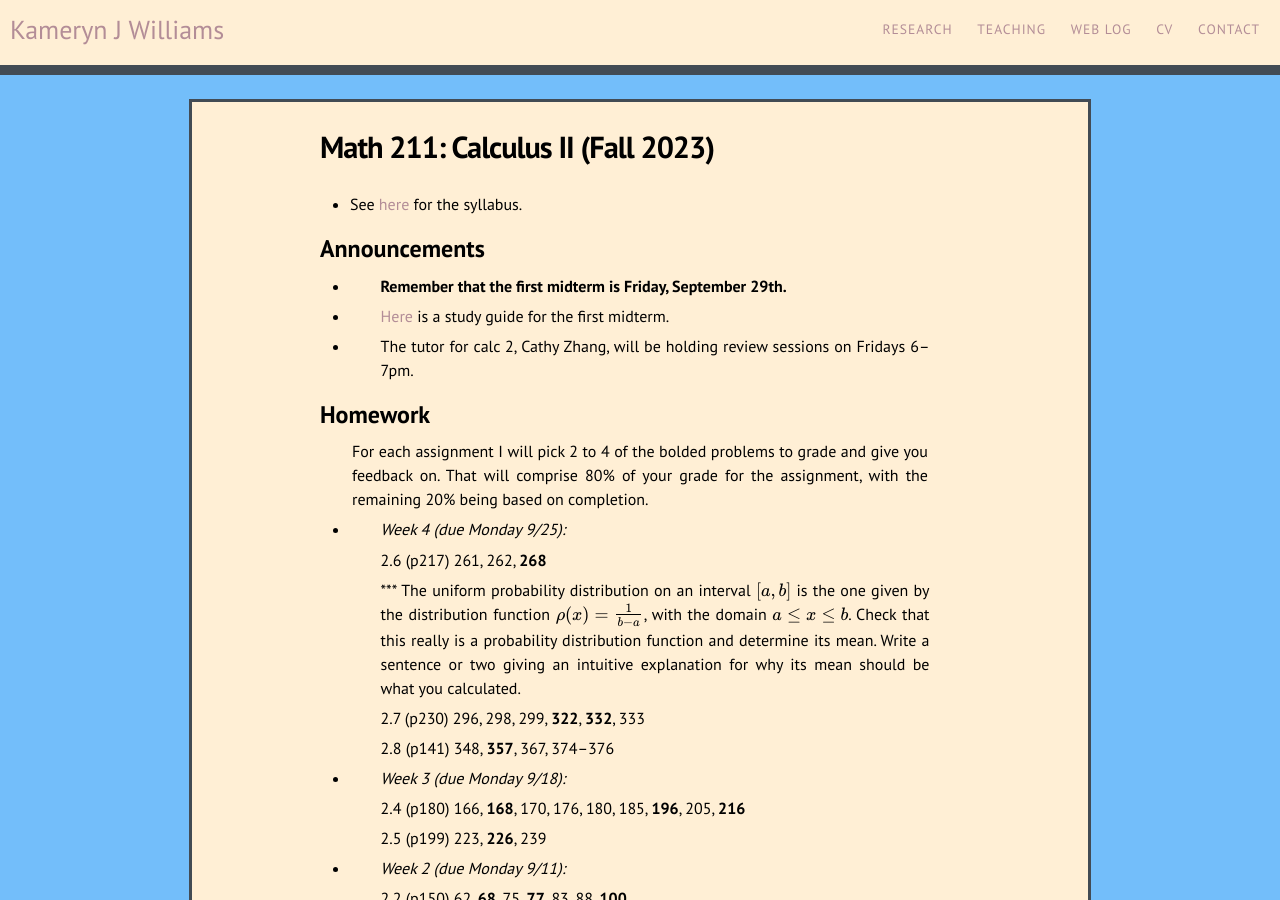
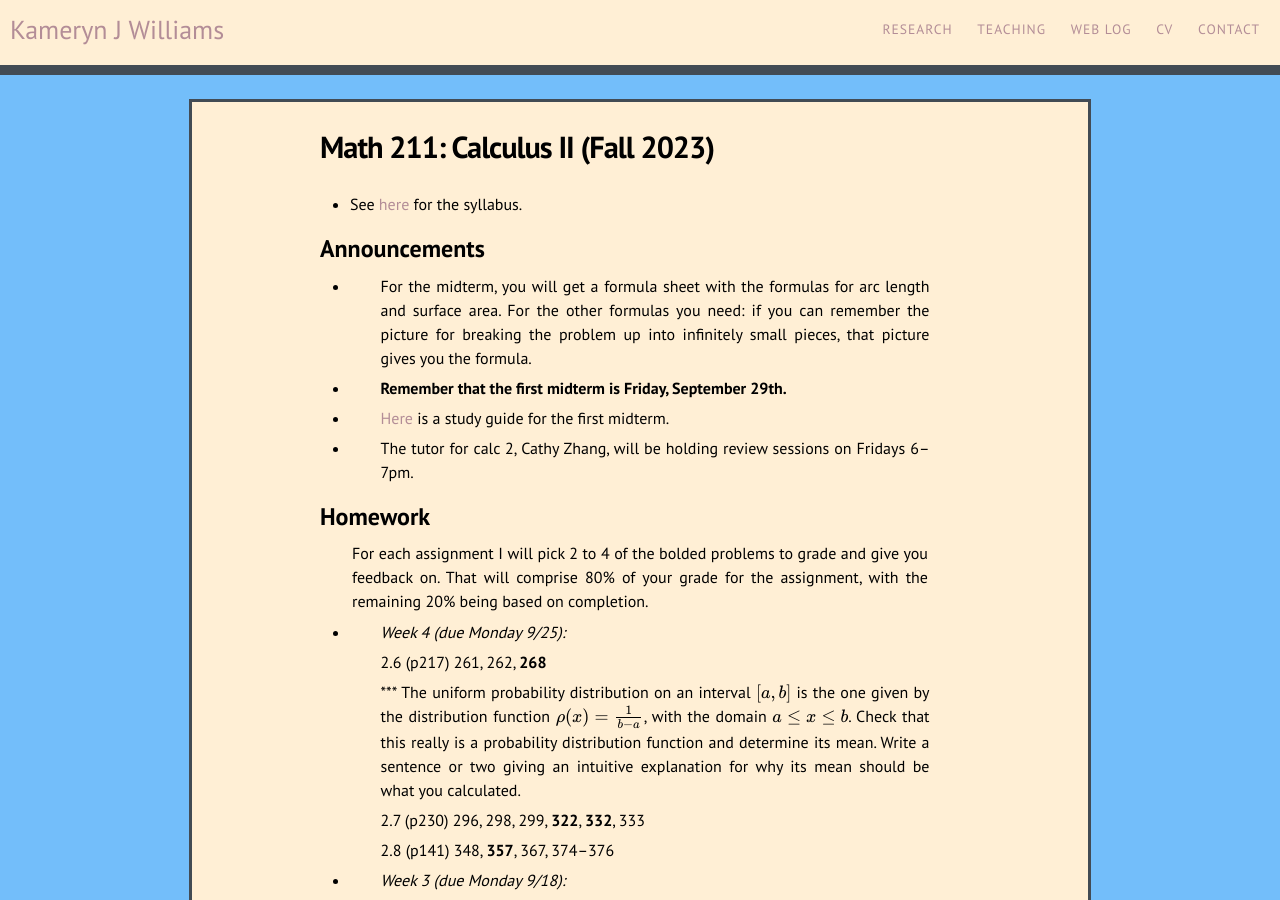
Before and after one commit to kamerynjw/kamerynjw.github.io, a Jekyll site: the page built from teaching/2023/math211.md, in a window 1280 px wide and 900 px high. Built offline with Jekyll 4.4.1, drawn with Linux system fonts in a browser that asks for light colours; nearby versions of some CDN libraries; formulas are drawn with MathJax 3.

Commit message:
formula sheet note

```diff
--- a/teaching/2023/math211.md
+++ b/teaching/2023/math211.md
@@ -9,6 +9,8 @@ permalink: /teaching/2023/math211/
 
 Announcements
 -------------
+
+* For the midterm, you will get a formula sheet with the formulas for arc length and surface area. For the other formulas you need: if you can remember the picture for breaking the problem up into infinitely small pieces, that picture gives you the formula.
 
 * **Remember that the first midterm is Friday, September 29th.**
 
```
